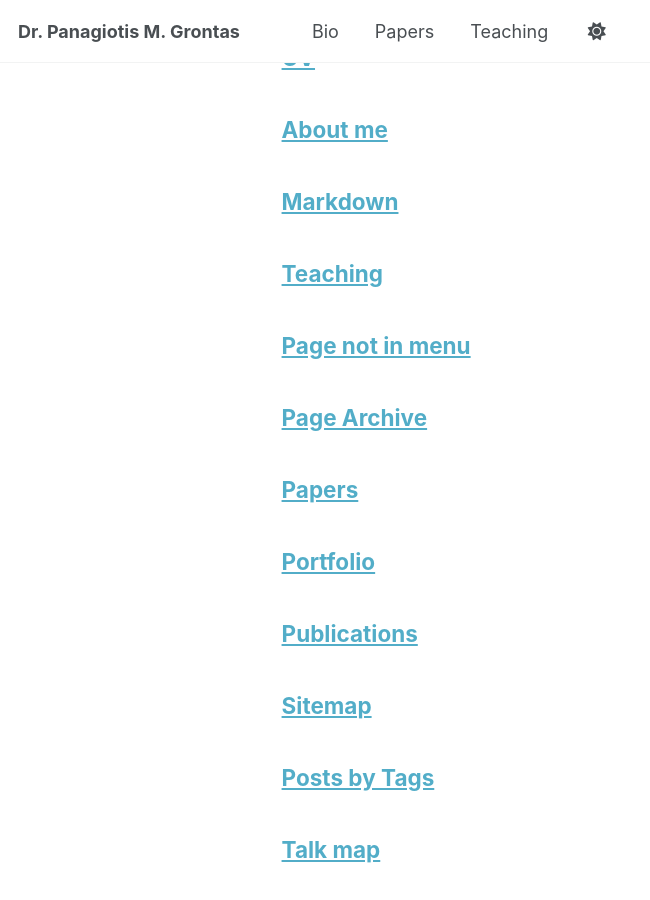
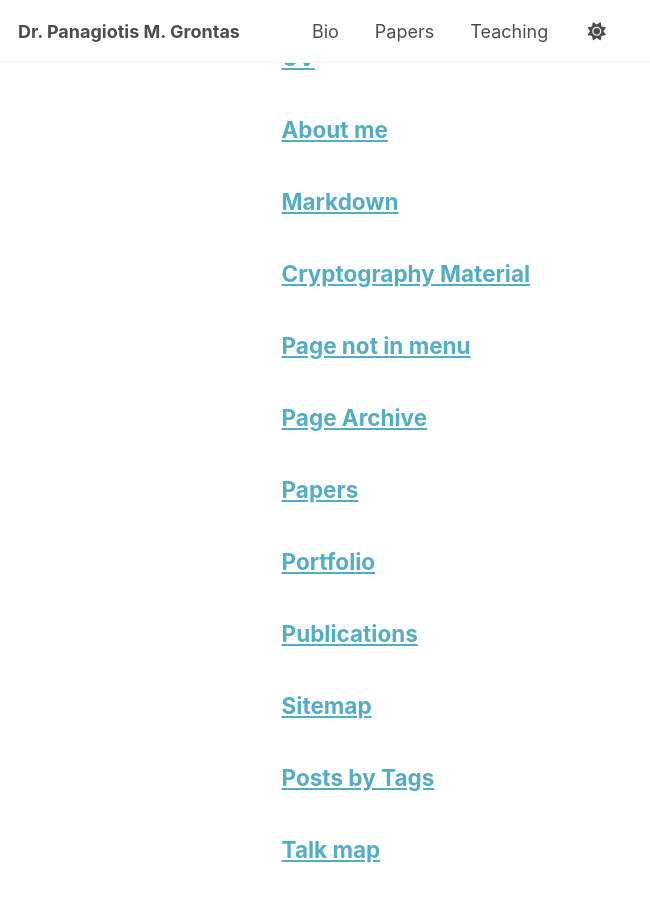
Before and after one commit to pgrontas/pgrontas.github.io, a Jekyll site: the page built from _pages/page-archive.html, in a window 1280 px wide and 900 px high, scrolled down 488 px. Shown: the whole window, without its empty margins (0-650 px from the left). Built offline with Jekyll 4.4.1, drawn with Linux system fonts in a browser that asks for light colours; a script that is not in the unit is left out.

Commit message:
Update material.md

```diff
--- a/_pages/material.md
+++ b/_pages/material.md
@@ -1,6 +1,6 @@
 ---
 layout: archive
-title: "Teaching"
+title: "Cryptography Material"
 permalink: /material/
 author_profile: true
 ---
```
Also changed, not shown: other parts of _pages/material.md (+1 -1 lines).
